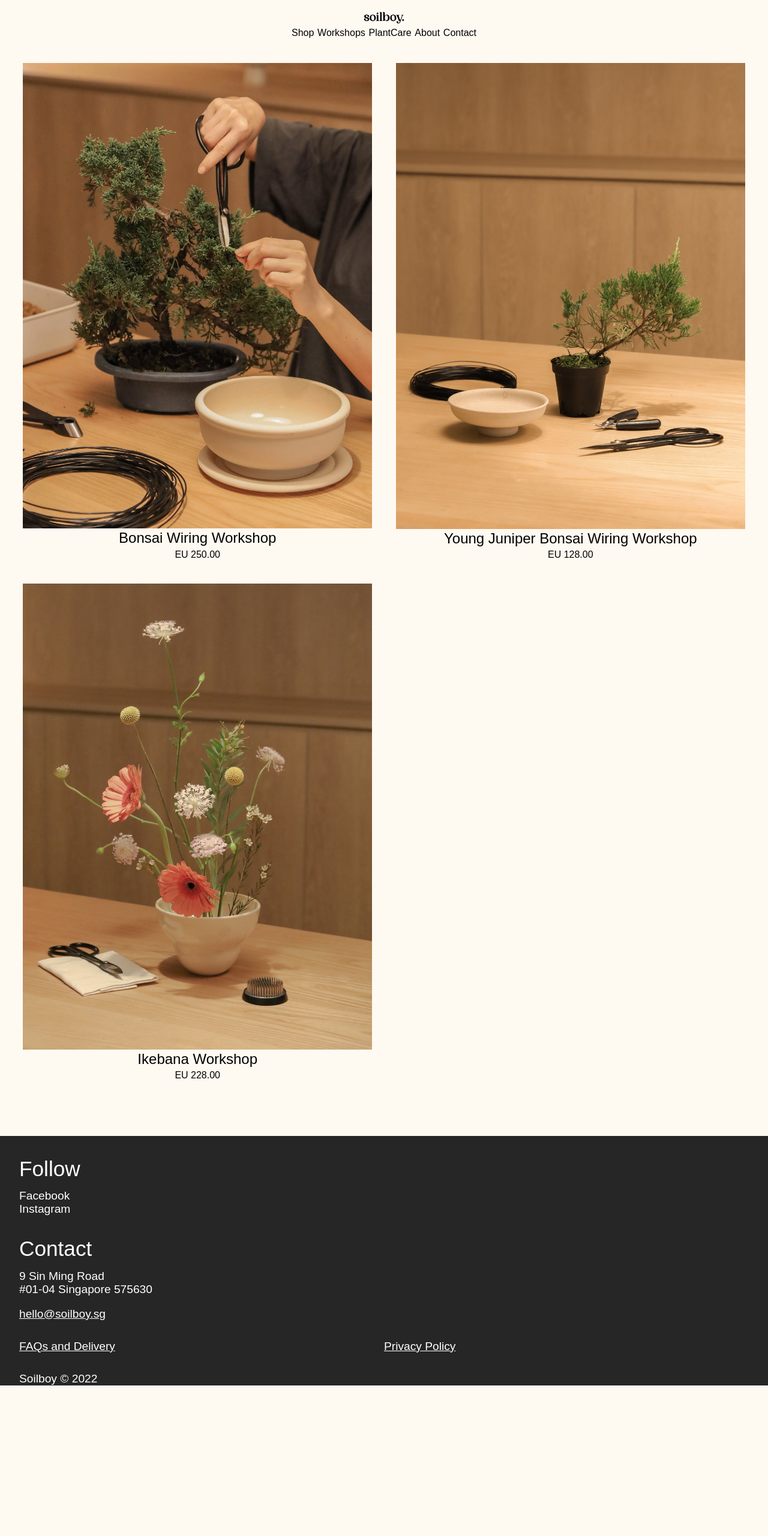
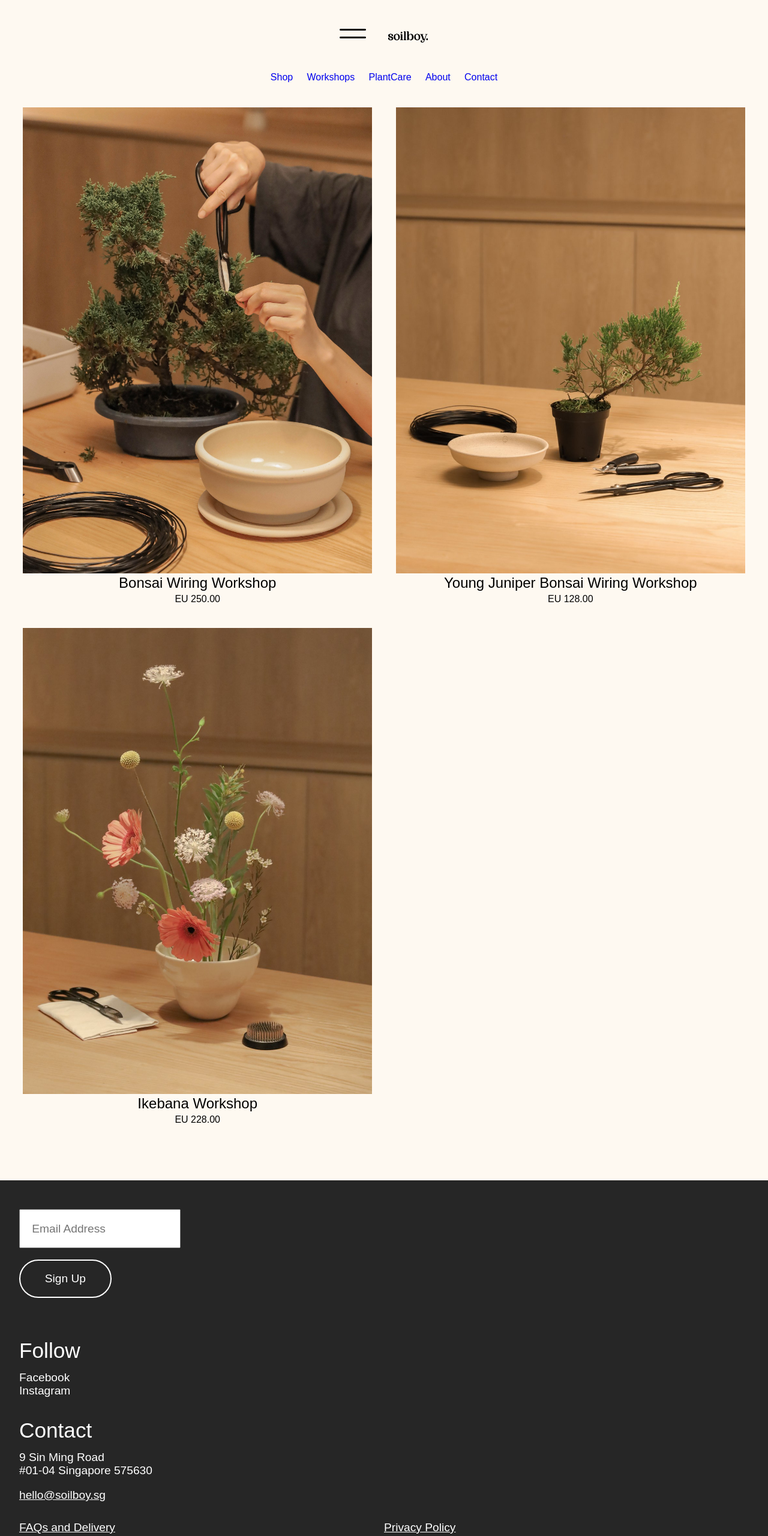
Before and after one commit to Channi3/FED, a plain HTML site: page index.html in a window 1280 px wide. Shown: the top 2561 px of the page at 60% size. Before the commit the page ends 2342 px from the top, so only its background shows below. Drawn offline with Linux system fonts and the light colour scheme; a web font is replaced by a local one.

Commit message:
Add files via upload

```diff
--- a/index.html
+++ b/index.html
@@ -1,4 +1,4 @@
-<!doctype html>
+<!DOCTYPE html>
 <html lang="en">
 
 <head>
@@ -6,7 +6,7 @@
 	<meta name="author" content="jouw naam">
 	<meta name="viewport" content="width=device-width, initial-scale=1">
 
-	<title>Soilboy website</title>
+	<title>Soilboy</title>
 
 	<link href="styles/style.css" rel="stylesheet">
 	<link rel="icon" type="image/svg+xml" href="images/soilboylogofavicon.png">
@@ -15,13 +15,27 @@
 <body>
 	<header>
 		<nav>
-			<img src="images/soilboy-logo.png" alt="Logo of the soilboy website">
+			<section>
+				<h4><a href="index.html"> <img src="images/soilboy-logo.png" alt="Logo of the soilboy website"></a></h4>
+				<button><img src="images/Hamburger.png" alt="hamburger menu"> </button>
+			</section>
+
 			<ul>
-				<li>Shop</li>
-				<li>Workshops</li>
-				<li>PlantCare</li>
-				<li>About</li>
-				<li>Contact</li>
+
+				<li><a href="plantcare.html">Shop</a></li>
+
+
+				<li><a href="plantcare.html">Workshops</a></li>
+
+
+				<li><a href="plantcare.html">PlantCare</a></li>
+
+
+				<li><a href="plantcare.html">About</a></li>
+
+
+				<li><a href="plantcare.html">Contact</a></li>
+
 
 			</ul>
 		</nav>
@@ -61,6 +75,12 @@
 	</main>
 
 	<footer>
+
+		<article>
+			<input type="email" placeholder="Email Address">
+			<button>Sign Up</button>
+		</article>
+
 		<section>
 			<h2>Follow</h2>
 			<p>Facebook</p>
@@ -77,7 +97,9 @@
 			<p>Privacy Policy</p>
 		</section>
 
-		<section><p>Soilboy © 2022</p></section>
+		<section>
+			<p>Soilboy © 2022</p>
+		</section>
 
 	</footer>
 
--- a/styles/style.css
+++ b/styles/style.css
@@ -32,13 +32,14 @@
 /****************/
 
 
-
+/* Body styling */
 body{
 	background-color: #FEF9F1;
 	font-family: 'Darker Grotesque', sans-serif;
 }
 
-section ul{
+/* Main section styling */
+main section ul{
 	display: grid;
 	width: 100%;
 	justify-content: start;
@@ -46,20 +47,24 @@ section ul{
 	gap: 1.7em;
 }
 
+/* Menu */
 nav ul{
 	list-style-type: none;
     display: flex;
     justify-content: center;
 }
 
+/* Op alle list items een margin */
 li{
 	margin: 1%;
 }
 
+/* Images */
 img{
 	width: 100%;
 }
 
+/* Geen puntjes bij de li ????? */
 section li {
 
 	height: auto;
@@ -78,10 +83,11 @@ nav{
 	flex-direction: column;
 }
 
-nav img{
+nav a img{
     height: 2.7em;
     width: 4.5em;
     padding-top: 1em;
+	margin-left: 2em;
 
 }
 
@@ -110,11 +116,14 @@ main section:nth-of-type(2){
 	visibility: hidden;
 }
 
+/* Footer styling */
 footer{
 	background-color: #262626;
 	color:white;
+	overflow: hidden;
 }
 
+/* H2 in de footer */
 footer h2{
     font-size: 2.2em;
     font-weight: 300;
@@ -122,26 +131,97 @@ footer h2{
 	padding-bottom: 0.4em;
 }
 
+/* P in de footer */
 footer p{
 	font-size: 1.2em;
 	color:white;
+
 }
 
+/* 5de P in de footer  */
 footer p:nth-of-type(5){
 	padding-top:1em;
 	text-decoration: underline ;
 
 }
 
+/* Tweede section in de footer */
 footer section:nth-of-type(2){
 	display: grid;
 	grid-template-columns: 1fr 1fr;
 	text-decoration: underline;
 }
 
+/* Email adres form en button */
+footer article{
+	margin-left: 2em;
+    margin-top: 3em;
+    display: grid;
+    justify-items: start;
+}
+
+/* Email adres form */
+input{
+	margin-bottom: 1em;
+    padding: 1em;
+    width: 14em;
+    font-family: 'Darker Grotesque', sans-serif;
+    font-size: 1.2em;
+}
+
+/* Button in de footer */
+footer button{
+	font-family: 'Darker Grotesque', sans-serif;
+	font-size: 1.2em;
+	background-color: transparent;
+	color: white;
+    border-radius: 3em;
+    width: 8em;
+    padding: 1em;
+    border-color: white;
+	border-style: solid;
+}
+
+/* Button in de footer bij hover wit */
+footer button:hover{
+	cursor:pointer;
+	background-color: white;
+	color:black;
+}
+
+/* Verstopte H1 */
 h1{
 	text-align: center;
     z-index: 1;
     visibility: hidden;
     position: absolute;
 }
+
+/* Onderlijning van link weg */
+
+a{
+	text-decoration: none;
+}
+
+/* Spatie tussen de list items in de nav */
+nav ul a {
+	margin: 0.5em;
+}
+
+
+/* Hamburger menu icon button vormgeving weg */
+header button{
+	all:unset;
+}
+
+/* Logo en hamburger menu icon */
+header section{
+	display: flex;
+    justify-items: center;
+    flex-direction: row-reverse;
+}
+
+/* Geklikte links naar zwart WERKT NIET */
+a:visited{
+	color: black;
+}
```
Also changed, not shown: plantcare.html (added, +53 -0 lines), images/Hamburger.png (added), images/plant-hand.jpg (added), images/plantcare.jpg (added), 1 other file.
